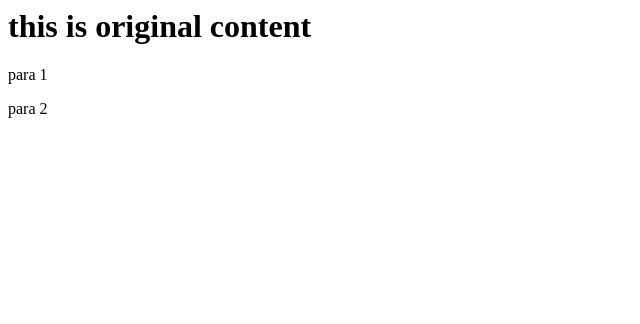
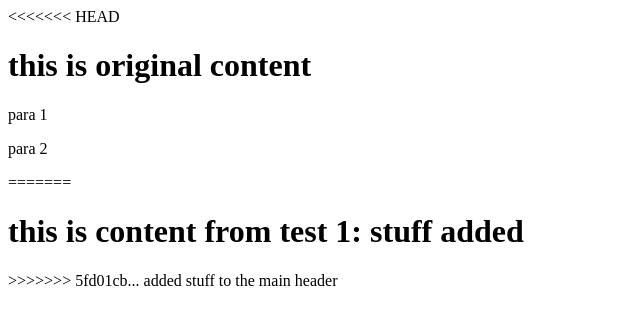
Before and after one commit to mary-chapman/rebase-test, a plain HTML site: page index.html in a window 1280 px wide. Shown: the whole page, without its empty margins (0-640 px from the left). Drawn offline with Linux system fonts and the light colour scheme.

Commit message:
added stuff to the main header
In the I will eventually want the new main header with the two new paragraphs

```diff
--- a/index.html
+++ b/index.html
@@ -6,8 +6,12 @@
     <title>Document</title>
 </head>
 <body>
+<<<<<<< HEAD
     <h1>this is original content</h1>
     <p>para 1</p>
     <p>para 2</p>
+=======
+    <h1>this is content from test 1: stuff added</h1>
+>>>>>>> 5fd01cb... added stuff to the main header
 </body>
 </html>
```
